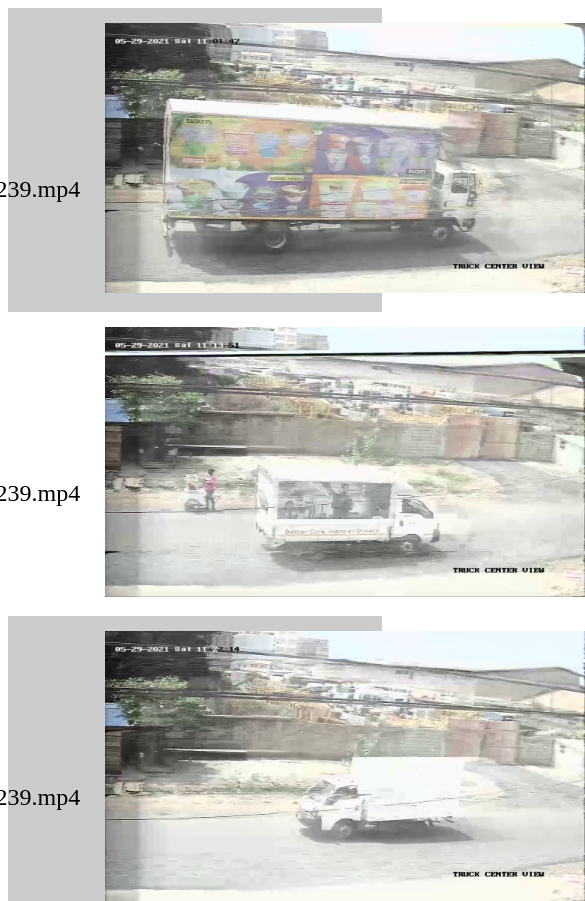
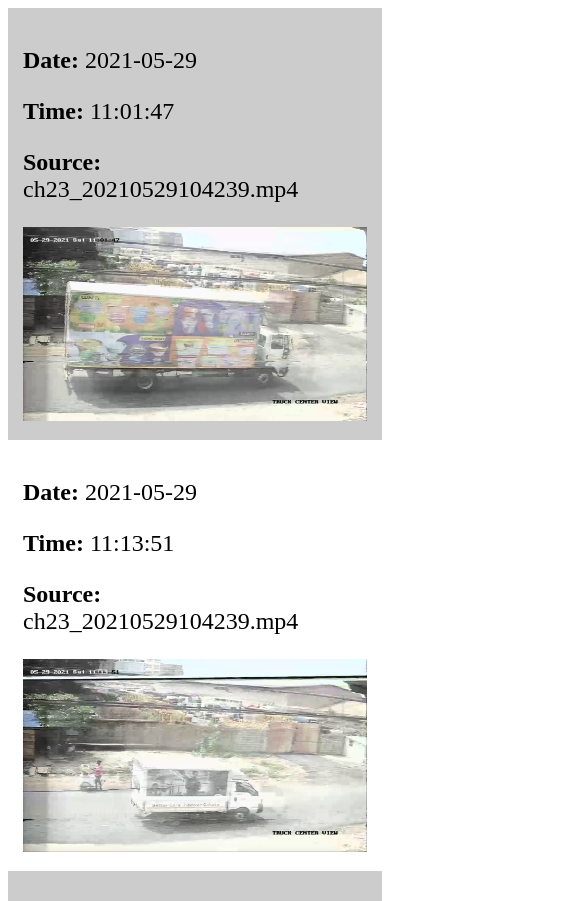
Before and after one commit to siisin/siisin.github.io, a plain HTML site: page index.html in a window 390 px wide. Shown: the top 901 px of the page, 585 px wide, since content can reach past the window. Drawn offline with Linux system fonts and the light colour scheme.

Commit message:
second commit

```diff
--- a/style.css
+++ b/style.css
@@ -21,3 +21,14 @@
     width: 480px;
     height: 270px;
 }
+
+@media only screen and (max-width: 768px) {
+    /* For mobile phones: */
+    .row {
+        flex-direction: column;
+    }
+    .img {
+        max-width: 100%;
+        height: auto;
+    }
+  }
```
